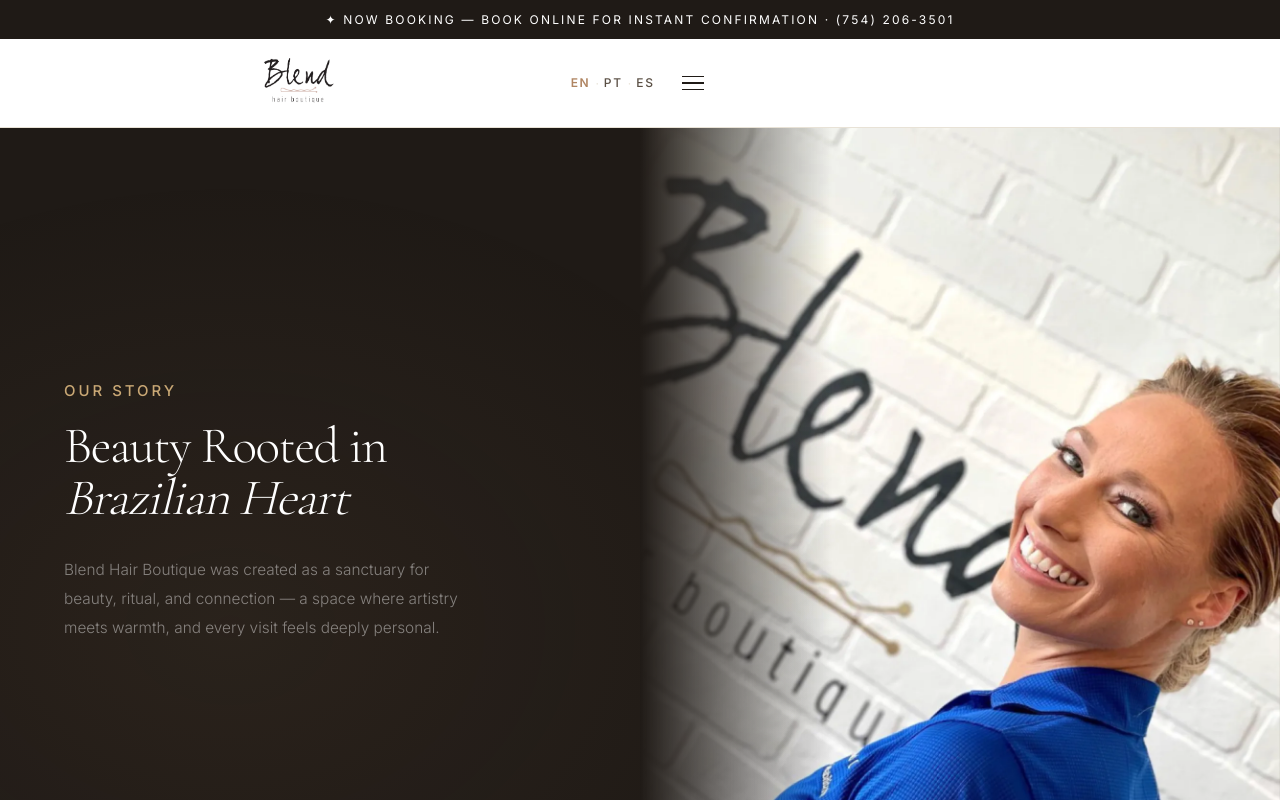
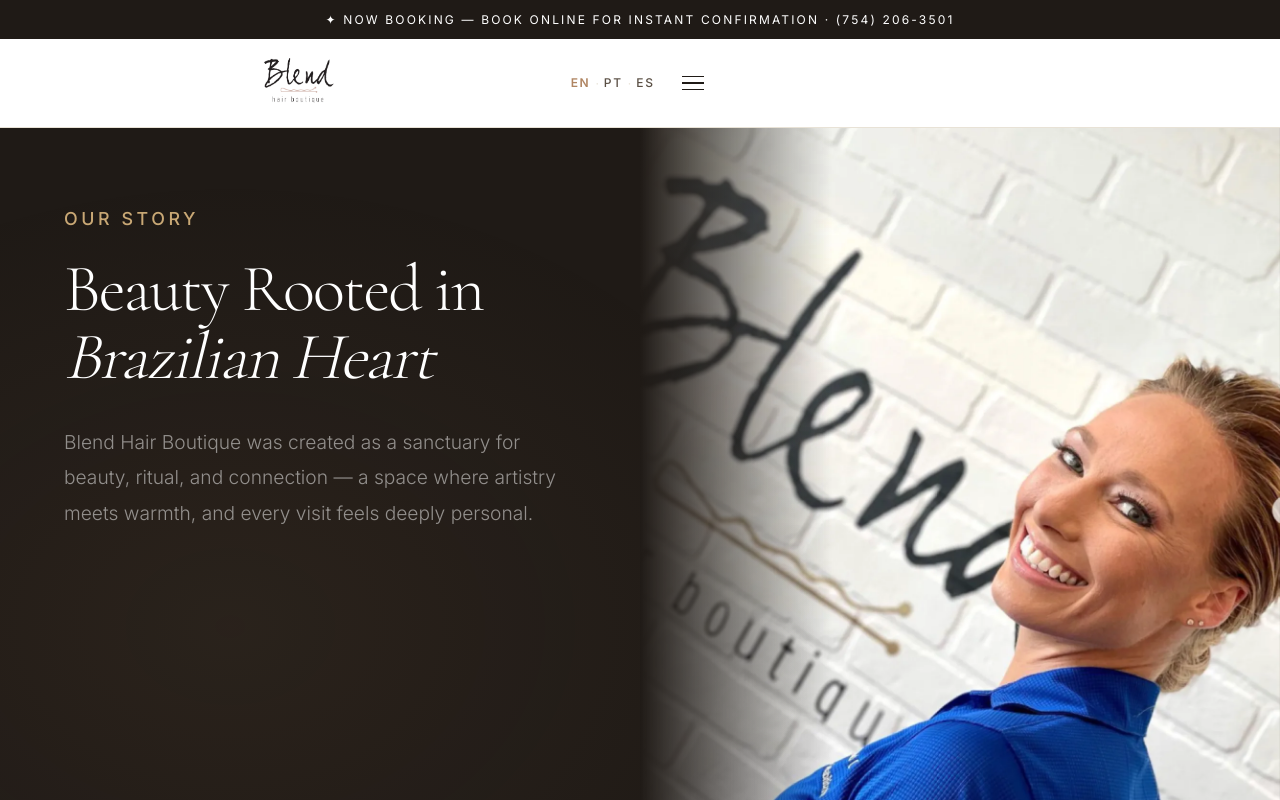
Before and after one commit to felipeperesdiniz-cmyk/blend, a Next.js app: page /about in a window 1280 px wide. Shown: the top 800 px of the page. Built offline with nearby package versions, Linux system fonts and the light colour scheme.

Commit message:
Top-align and enlarge About hero text
Move the "Our Story" heading/copy to the top-left instead of
vertically centered, and size up the eyebrow, heading, and body
copy since the hero has plenty of room to fill.

```diff
--- a/src/app/globals.css
+++ b/src/app/globals.css
@@ -2229,10 +2229,10 @@
   z-index: 1;
 }
 .about-hero__content {
-  padding: clamp(3rem, 5vw, 4.5rem) clamp(3rem, 5vw, 5.5rem);
+  padding: clamp(3.5rem, 6vw, 5rem) clamp(3rem, 5vw, 5.5rem);
   display: flex;
   flex-direction: column;
-  justify-content: center;
+  justify-content: flex-start;
   position: relative;
   z-index: 2;
 }
--- a/src/components/pages/AboutContent.tsx
+++ b/src/components/pages/AboutContent.tsx
@@ -18,19 +18,19 @@
       <div className="about-hero">
         <div className="about-hero__content">
           <motion.p
-            style={{ fontSize: '0.88rem', letterSpacing: '0.2em', textTransform: 'uppercase', color: 'var(--gold)', fontWeight: 500, marginBottom: '1rem' }}
+            style={{ fontSize: '1.05rem', letterSpacing: '0.2em', textTransform: 'uppercase', color: 'var(--gold)', fontWeight: 500, marginBottom: '1.25rem' }}
             initial={{ opacity: 0, y: 16 }} animate={{ opacity: 1, y: 0 }} transition={{ duration: 0.7 }}
           >
             {t.eyebrow}
           </motion.p>
           <motion.h1
-            style={{ fontFamily: 'var(--serif)', fontSize: 'clamp(2.1rem, 4vw, 4.3rem)', fontWeight: 300, color: 'var(--white)', letterSpacing: '-0.028em', lineHeight: 1.01, maxWidth: '14ch', marginBottom: '1.75rem' }}
+            style={{ fontFamily: 'var(--serif)', fontSize: 'clamp(2.6rem, 5.2vw, 5.4rem)', fontWeight: 300, color: 'var(--white)', letterSpacing: '-0.028em', lineHeight: 1.02, maxWidth: '17ch', marginBottom: '2rem' }}
             initial={{ opacity: 0, y: 28 }} animate={{ opacity: 1, y: 0 }} transition={{ duration: 1.2, ease: [0.16, 1, 0.3, 1], delay: 0.15 }}
           >
             {t.h1a}<em style={{ fontStyle: 'italic' }}>{t.h1b}</em>
           </motion.h1>
           <motion.p
-            style={{ fontFamily: 'var(--sans)', fontSize: 'clamp(0.84rem, 1.2vw, 0.94rem)', color: 'rgba(255,255,255,0.44)', lineHeight: 1.92, maxWidth: '42ch', fontWeight: 300 }}
+            style={{ fontFamily: 'var(--sans)', fontSize: 'clamp(1.05rem, 1.5vw, 1.2rem)', color: 'rgba(255,255,255,0.5)', lineHeight: 1.85, maxWidth: '46ch', fontWeight: 300 }}
             initial={{ opacity: 0 }} animate={{ opacity: 1 }} transition={{ duration: 0.8, delay: 0.5 }}
           >
             {t.sub}
```
